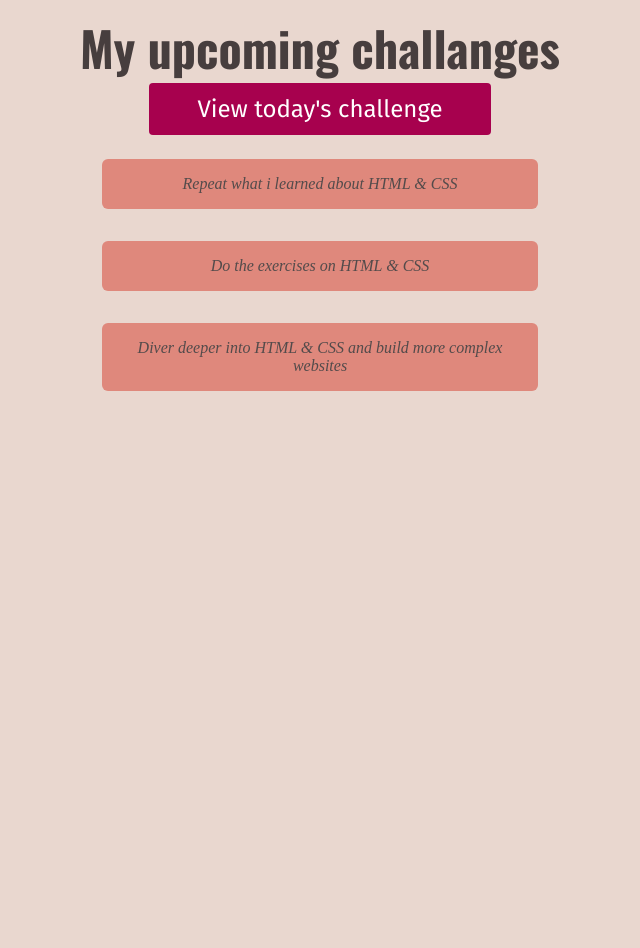
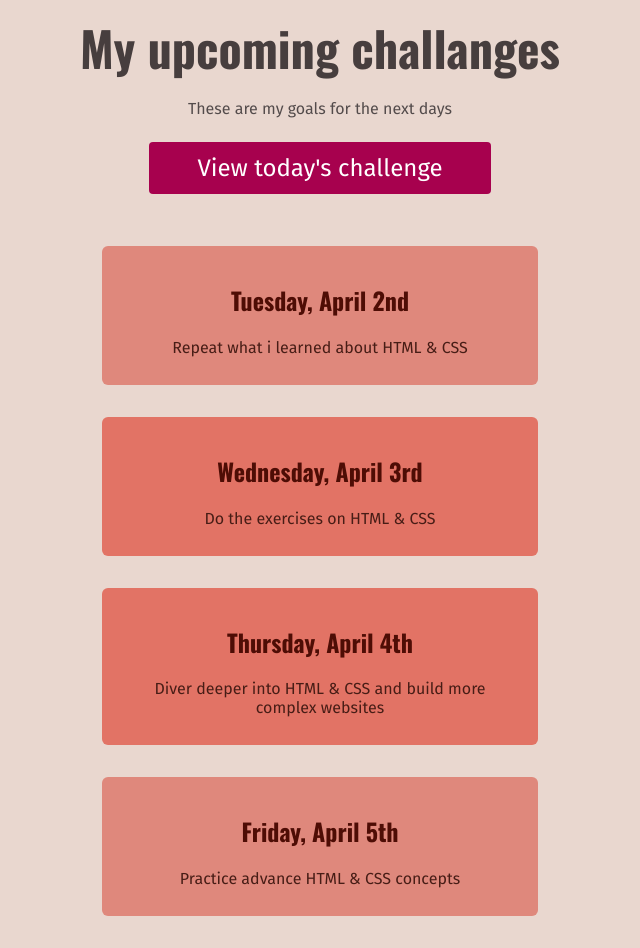
Before and after one commit to pmbs1978/100-Days-Of-Code-2022-Web-Development-Bootcamp, a plain HTML site: page 001-building-first-web-site/full-week.html in a window 1280 px wide. Shown: the whole page, without its empty margins (320-960 px from the left). Before the commit the page ends 800 px from the top, so only its background shows below. Drawn offline with nearby package versions, Linux system fonts and the light colour scheme.

Commit message:
2022-06-17

```diff
--- a/001-building-first-web-site/full-week.html
+++ b/001-building-first-web-site/full-week.html
@@ -12,12 +12,39 @@
     <link rel="stylesheet" href="./styles/full-week.css">
 </head>
 <body>
-    <h1>My upcoming challanges</h1>
-    <a href="./index.html">View today's challenge</a>
-    <ol>
-        <li>Repeat what i learned about HTML & CSS</li>
-        <li>Do the exercises on HTML & CSS</li>
-        <li>Diver deeper into HTML & CSS and build more complex websites</li>
-    </ol>
+    <header>
+        <h1>My upcoming challanges</h1>
+        <p id="description">These are my goals for the next days</p>
+        <a href="./index.html">View today's challenge</a>
+    </header>
+    <main>
+        <ol>
+            <li>
+                <h2>Tuesday, April 2nd</h2>
+                <p>Repeat what i learned about HTML & CSS</p>
+            </li>
+            <li class="highlight-goal">
+                <h2>
+                    Wednesday, April 3rd
+                </h2>
+                <p>Do the exercises on HTML & CSS</p>
+            </li>
+            <li class="highlight-goal">
+                <h2>
+                    Thursday, April 4th
+                </h2>
+                <p>Diver deeper into HTML & CSS and build more complex websites</p>
+            </li>
+            <li>
+                <h2>
+                    Friday, April 5th
+                </h2>
+                <p>Practice advance HTML & CSS concepts</p>
+            </li>
+        </ol>
+    </main>
+    <footer>
+
+    </footer>
 </body>
 </html>
--- a/001-building-first-web-site/styles/full-week.css
+++ b/001-building-first-web-site/styles/full-week.css
@@ -1,7 +1,15 @@
+header {
+    margin-bottom: 64px;
+}
+
 h1 {
    font-size: 48px;
    color: rgb(71, 62, 62);
    margin: 12px 0;
+}
+
+#description {
+    margin-bottom: 36px;
 }
 
 a {
@@ -19,7 +27,6 @@ a:hover {
 
 ol {
     list-style: none;
-    font-style: italic;
     width: 500px;
     margin: 36px auto 0 auto;
     padding: 0;
@@ -31,3 +38,17 @@ li {
     border-radius: 6px;
     padding: 16px;
 }
+
+h2 {
+    color: rgb(78, 13, 5);
+    font-family: 'Oswald', sans-serif;
+}
+
+main p{
+    margin: 12px;
+    color: rgb(71, 29, 22);
+}
+
+.highlight-goal {
+    background-color: rgb(226, 115, 101);
+}
```
